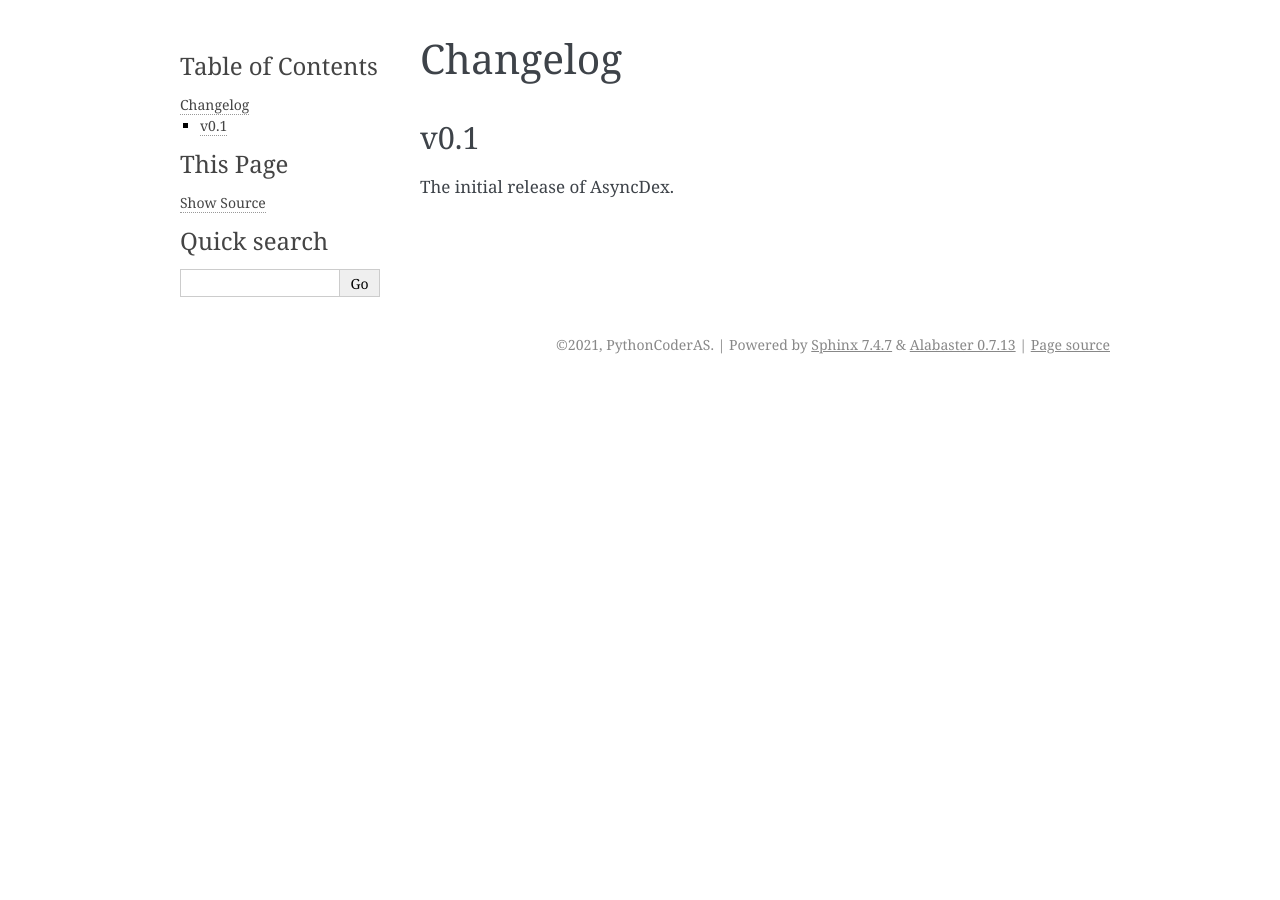
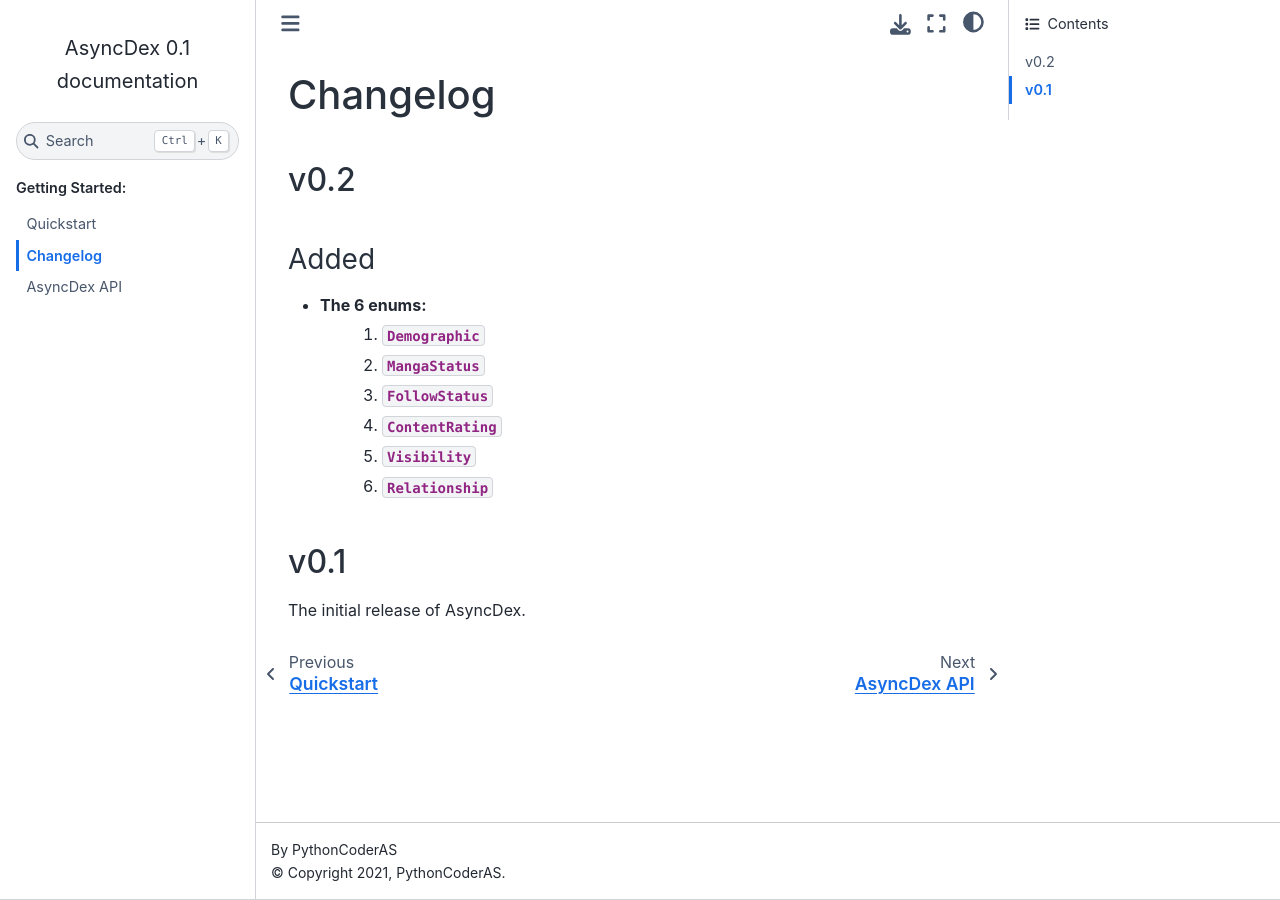
Before and after one commit to PythonCoderAS/AsyncDex, a Sphinx documentation site: the page built from docs/changelog.rst, in a window 1280 px wide. Built offline with Sphinx 7.4.7 and the Sphinx Book theme 1.1.4, drawn with Linux system fonts in a browser that asks for light colours.

Commit message:
Change theme and add new enums

```diff
--- a/docs/changelog.rst
+++ b/docs/changelog.rst
@@ -1,5 +1,19 @@
 Changelog
 #########
+
+v0.2
+----
+
+Added
++++++
+
+* The 6 enums:
+    #. :class:`.Demographic`
+    #. :class:`.MangaStatus`
+    #. :class:`.FollowStatus`
+    #. :class:`.ContentRating`
+    #. :class:`.Visibility`
+    #. :class:`.Relationship`
 
 v0.1
 ----
--- a/docs/conf.py
+++ b/docs/conf.py
@@ -52,7 +52,7 @@ intersphinx_mapping = {
 # The theme to use for HTML and HTML Help pages.  See the documentation for
 # a list of builtin themes.
 #
-html_theme = 'alabaster'
+html_theme = 'sphinx_book_theme'
 
 # Add any paths that contain custom static files (such as style sheets) here,
 # relative to this directory. They are copied after the builtin static files,
--- /dev/null
+++ b/docs/readthedocs-requirements.txt
@@ -0,0 +1,2 @@
+aiohttp
+sphinx-book-theme
```
Also changed, not shown: docs/api.rst (+20 -0 lines), setup.py (+27 -1 lines), .readthedocs.yaml, 1 other file.
